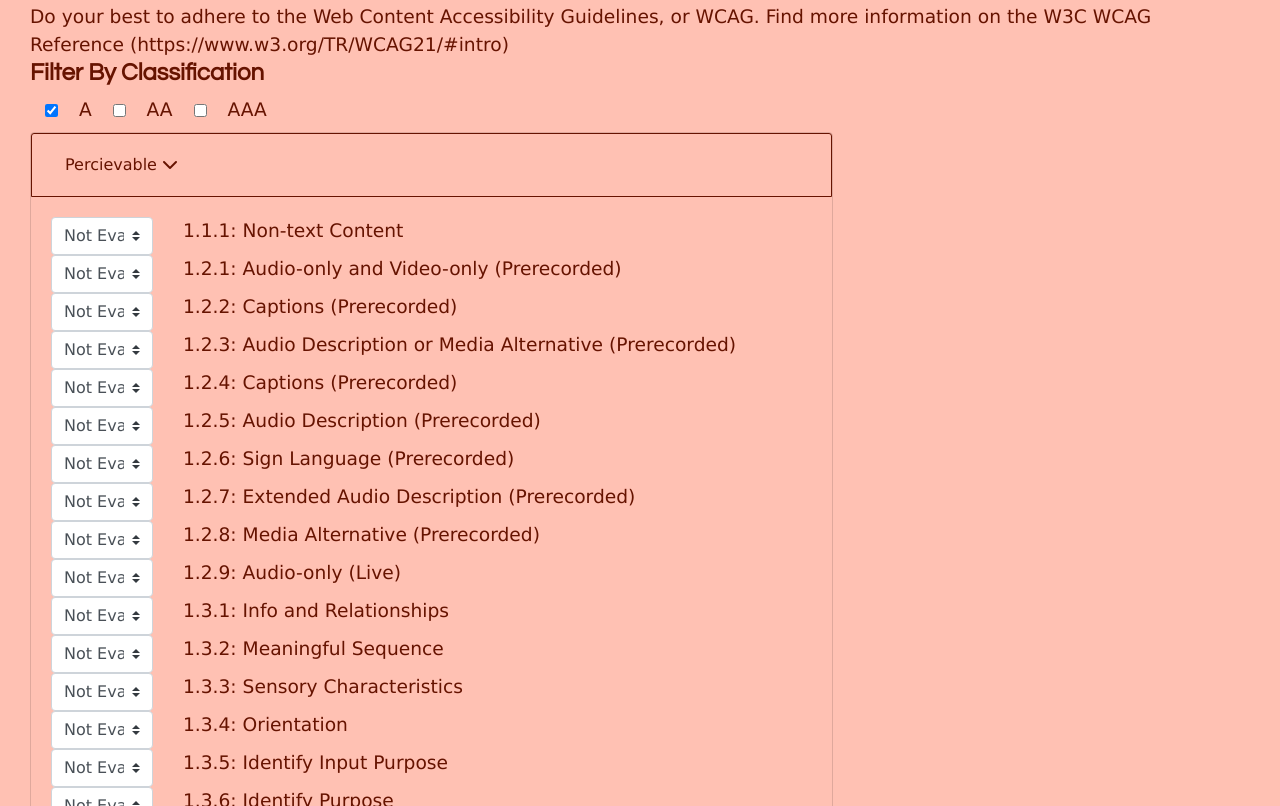
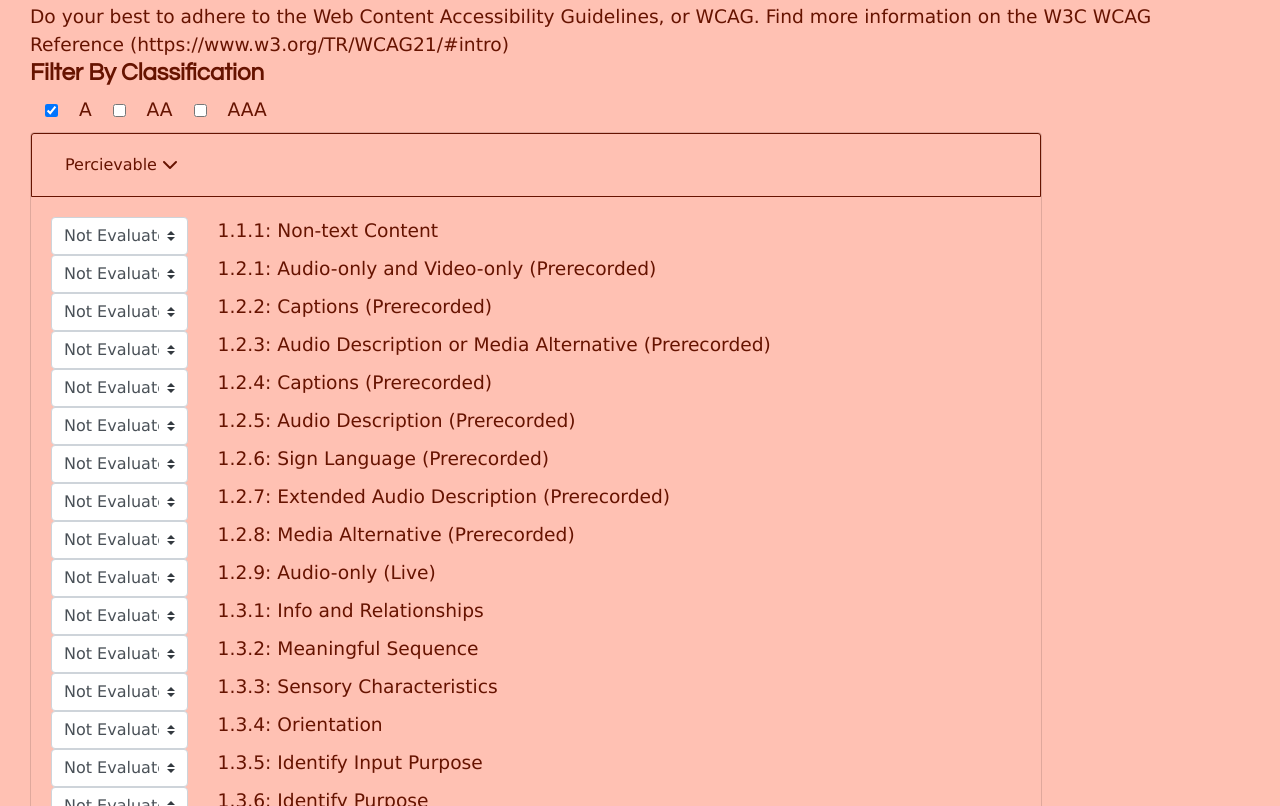
Before and after one commit to jeevika04/DontWingIt, a plain HTML site: page public/index.html in a window 1280 px wide. Shown: the part 394-1200 px from the top of the page. Drawn offline with nearby package versions, Linux system fonts and the light colour scheme; some packages are replaced by stand-ins of ours; no server answers.

Commit message:
increased size of accordion

```diff
--- a/public/index.html
+++ b/public/index.html
@@ -119,7 +119,7 @@
                       <div class = "col-0">
 
                       </div>
-                      <div class = "col-8">
+                      <div class = "col-10">
                         <div id="accordion">
                           <div class="card">
                             <div class="card-header" id="headingOne">
@@ -179,7 +179,7 @@
                             </div>
                         </div>
                       </div>
-                      <div class = "col-3">
+                      <div class = "col-2">
 
                       </div>
                     </div>
```
